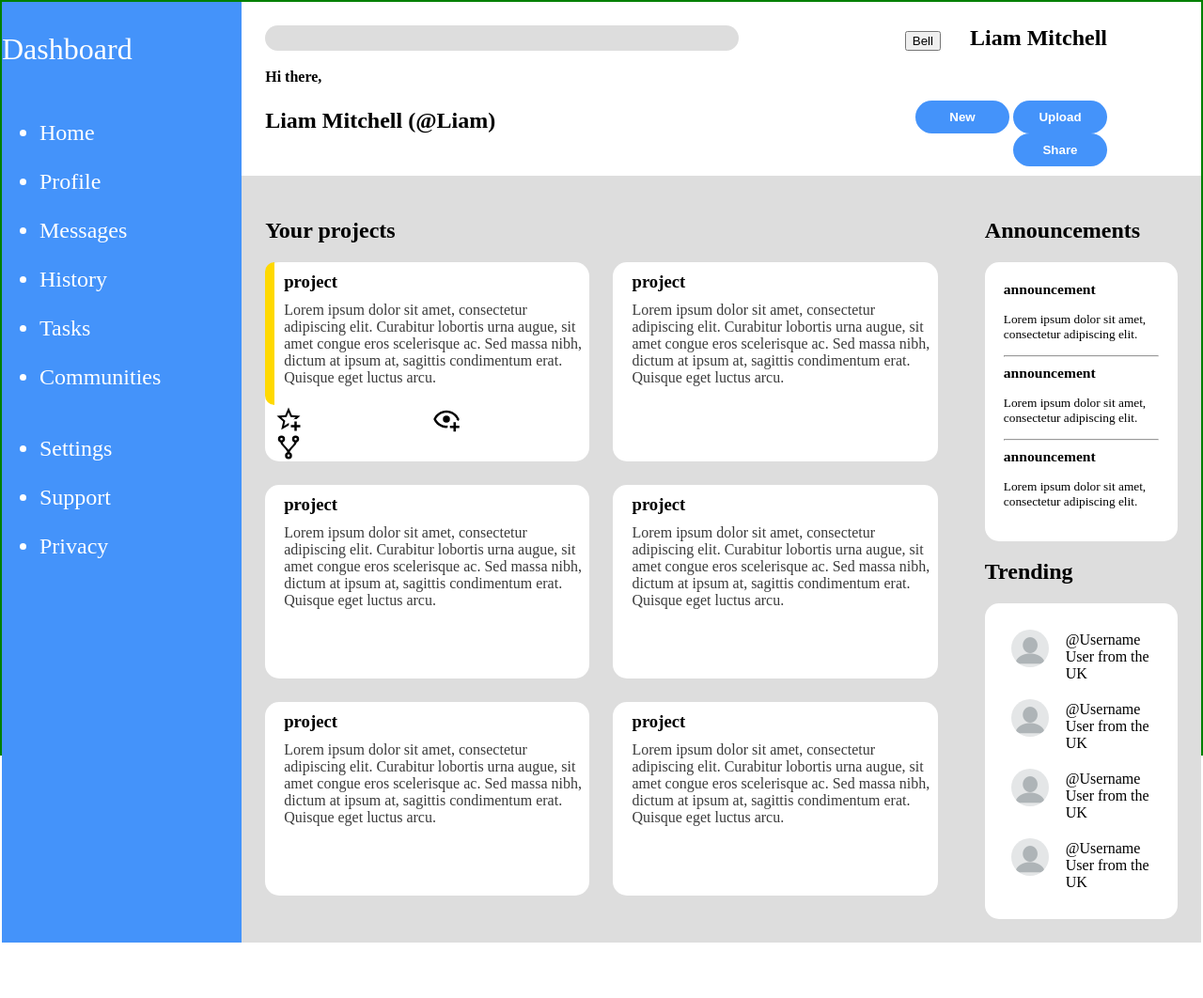
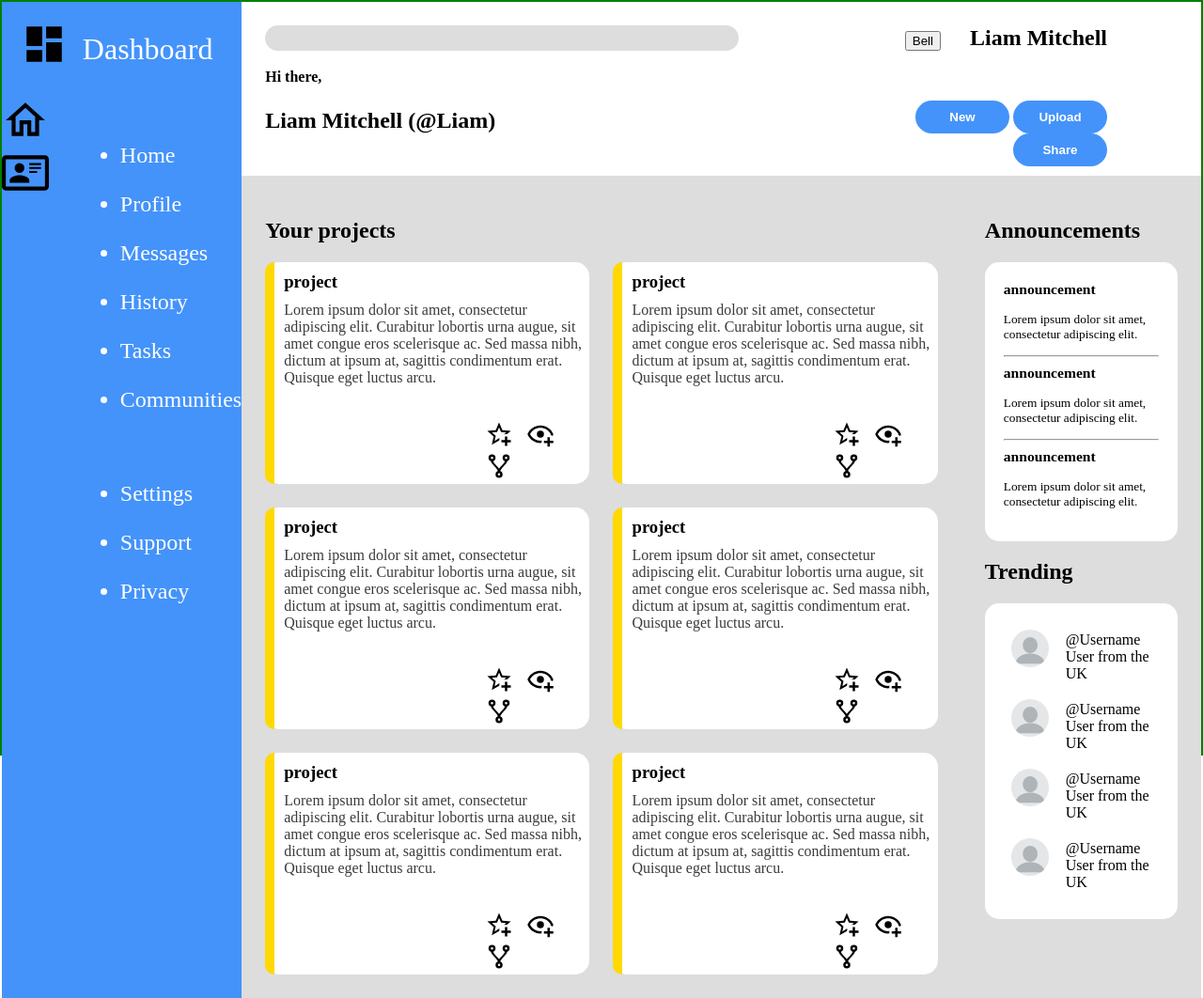
Before and after one commit to LiamPC01/dashboard, a plain HTML site: page index.html in a window 1280 px wide. Shown: the whole page at 94% size. Before the commit the page ends 1003 px from the top, so only its background shows below. Drawn offline with Linux system fonts and the light colour scheme.

Commit message:
icons for buttons

```diff
--- a/index.html
+++ b/index.html
@@ -30,8 +30,15 @@
         </div>
         <div id="sidebar">
             <div id="sidebar-buttons">
-                <!-- place icon here -->
-                <p>Dashboard</p>
+                <img id="dashboard-icon" src="./media/icons/view-dashboard.svg">
+                <div id="icons-group1">
+                    <img src="./media/icons/home-outline.svg">
+                    <img src="./media/icons/card-account-details-outline.svg">
+                </div>
+                <div id="icons-group2">
+
+                </div>
+                <p id="dashboard-title">Dashboard</p>
                 <div id="buttons-group1">
                     <ul>
                         <li>Home</li>
@@ -63,41 +70,83 @@
                     <p>Lorem ipsum dolor sit amet, consectetur adipiscing elit. Curabitur lobortis urna augue, sit amet
                         congue eros scelerisque ac. Sed massa nibh, dictum at ipsum at, sagittis condimentum erat.
                         Quisque eget luctus arcu.</p>
-                    <div class="project-buttons">
-                        <img src="./media/icons/star-plus-outline.svg" height="30px">
-                        <img src="./media/icons/eye-plus-outline.svg" height="30px">
-                        <img src="./media/icons/source-fork.svg" height="30px">
+                    <div class="project-buttons-container">
+                        <div class="project-buttons">
+                            <img src="./media/icons/star-plus-outline.svg" height="30px">
+                            <img src="./media/icons/eye-plus-outline.svg" height="30px">
+                            <img src="./media/icons/source-fork.svg" height="30px">
+                        </div>
                     </div>
                 </div>
                 <div class="project">
+                    <div class="coloured-line"></div>
                     <h3>project</h3>
                     <p>Lorem ipsum dolor sit amet, consectetur adipiscing elit. Curabitur lobortis urna augue, sit amet
                         congue eros scelerisque ac. Sed massa nibh, dictum at ipsum at, sagittis condimentum erat.
                         Quisque eget luctus arcu.</p>
+                    <div class="project-buttons-container">
+                        <div class="project-buttons">
+                            <img src="./media/icons/star-plus-outline.svg" height="30px">
+                            <img src="./media/icons/eye-plus-outline.svg" height="30px">
+                            <img src="./media/icons/source-fork.svg" height="30px">
+                        </div>
+                    </div>
                 </div>
                 <div class="project">
+                    <div class="coloured-line"></div>
                     <h3>project</h3>
                     <p>Lorem ipsum dolor sit amet, consectetur adipiscing elit. Curabitur lobortis urna augue, sit amet
                         congue eros scelerisque ac. Sed massa nibh, dictum at ipsum at, sagittis condimentum erat.
                         Quisque eget luctus arcu.</p>
+                    <div class="project-buttons-container">
+                        <div class="project-buttons">
+                            <img src="./media/icons/star-plus-outline.svg" height="30px">
+                            <img src="./media/icons/eye-plus-outline.svg" height="30px">
+                            <img src="./media/icons/source-fork.svg" height="30px">
+                        </div>
+                    </div>
                 </div>
                 <div class="project">
+                    <div class="coloured-line"></div>
                     <h3>project</h3>
                     <p>Lorem ipsum dolor sit amet, consectetur adipiscing elit. Curabitur lobortis urna augue, sit amet
                         congue eros scelerisque ac. Sed massa nibh, dictum at ipsum at, sagittis condimentum erat.
                         Quisque eget luctus arcu.</p>
+                    <div class="project-buttons-container">
+                        <div class="project-buttons">
+                            <img src="./media/icons/star-plus-outline.svg" height="30px">
+                            <img src="./media/icons/eye-plus-outline.svg" height="30px">
+                            <img src="./media/icons/source-fork.svg" height="30px">
+                        </div>
+                    </div>
                 </div>
                 <div class="project">
+                    <div class="coloured-line"></div>
                     <h3>project</h3>
                     <p>Lorem ipsum dolor sit amet, consectetur adipiscing elit. Curabitur lobortis urna augue, sit amet
                         congue eros scelerisque ac. Sed massa nibh, dictum at ipsum at, sagittis condimentum erat.
                         Quisque eget luctus arcu.</p>
+                    <div class="project-buttons-container">
+                        <div class="project-buttons">
+                            <img src="./media/icons/star-plus-outline.svg" height="30px">
+                            <img src="./media/icons/eye-plus-outline.svg" height="30px">
+                            <img src="./media/icons/source-fork.svg" height="30px">
+                        </div>
+                    </div>
                 </div>
                 <div class="project">
+                    <div class="coloured-line"></div>
                     <h3>project</h3>
                     <p>Lorem ipsum dolor sit amet, consectetur adipiscing elit. Curabitur lobortis urna augue, sit amet
                         congue eros scelerisque ac. Sed massa nibh, dictum at ipsum at, sagittis condimentum erat.
                         Quisque eget luctus arcu.</p>
+                    <div class="project-buttons-container">
+                        <div class="project-buttons">
+                            <img src="./media/icons/star-plus-outline.svg" height="30px">
+                            <img src="./media/icons/eye-plus-outline.svg" height="30px">
+                            <img src="./media/icons/source-fork.svg" height="30px">
+                        </div>
+                    </div>
                 </div>
             </div>
 
--- a/styles.css
+++ b/styles.css
@@ -78,20 +78,64 @@ div {
 #sidebar {
     background-color: rgb(68, 147, 250);
     grid-area: 1 / 1 / 3 / 1;
-}
-
-#sidebar p {
-    font-size: xx-large;
+    grid-template-columns: 1fr 4fr;
 }
 
 #sidebar-buttons {
     color: white;
     font-size: x-large;
+    display:grid;
+
+}
+
+#dashboard-icon {
+    margin: 20px;
+    margin-right: 0px;
+    height: 60px;
+    grid-area: 1 / 1 / 1 / 1;
+
+}
+
+#dashboard-title {
+    grid-area: 1 / 2 / 1 / 2;
+}
+
+#icons-group1 {
+    grid-area: 2 / 1 / 2 / 1;
+}
+
+#buttons-group1 {
+    grid-area: 2 / 2 / 2 / 2;
+}
+
+#icons-group2 {
+
+}
+
+#sidebar-buttons img {
+    height: 50px;
+}
+
+#sidebar p {
+    font-size: xx-large;
+    grid-column-start: 2;
+
 }
 
 #sidebar-buttons li {
     padding-top: 25px;
 }
+
+#buttons-group1 {
+    grid-column-start: 2;
+}
+
+#buttons-group2 {
+    grid-column-start: 2;
+
+}
+
+
 
 
 
@@ -118,17 +162,20 @@ div {
     padding: 0px;
 }
 
-.project-buttons {
+.project-buttons-container {
     grid-area: 3 / 2 / 3 / 2;
     display: grid;
-    grid-template-columns: 1fr 1fr;
+    grid-template-columns: 2fr 1fr;
 
 
 }
 
+.project-buttons-container > * {
+    grid-area: 1 / 2 / 1 / 2;
+}
+
 .project-buttons > * {
     margin-right: 10px;
-    /* grid-area: 1 / 2 / 1 / 2; */
 }
 
 .project p {
@@ -147,7 +194,7 @@ div {
 
 .coloured-line {
     background-color: rgb(255, 217, 0);
-    grid-area: 1 / 1 / 3 / 1;
+    grid-area: 1 / 1 / -1 / 1;
     border-top-left-radius: 25px;
     border-bottom-left-radius: 25px;
 
```
Also changed, not shown: media/icons/account-group-outline.svg (added), media/icons/bell-outline.svg (added), media/icons/card-account-details-outline.svg (added), media/icons/cog-outline.svg (added), media/icons/help-box-outline.svg (added), media/icons/history.svg (added), media/icons/home-outline.svg (added), media/icons/magnify.svg (added), media/icons/message-outline.svg (added), media/icons/note-multiple-outline.svg (added), media/icons/shield-check-outline.svg (added), media/icons/view-dashboard.svg (added).
